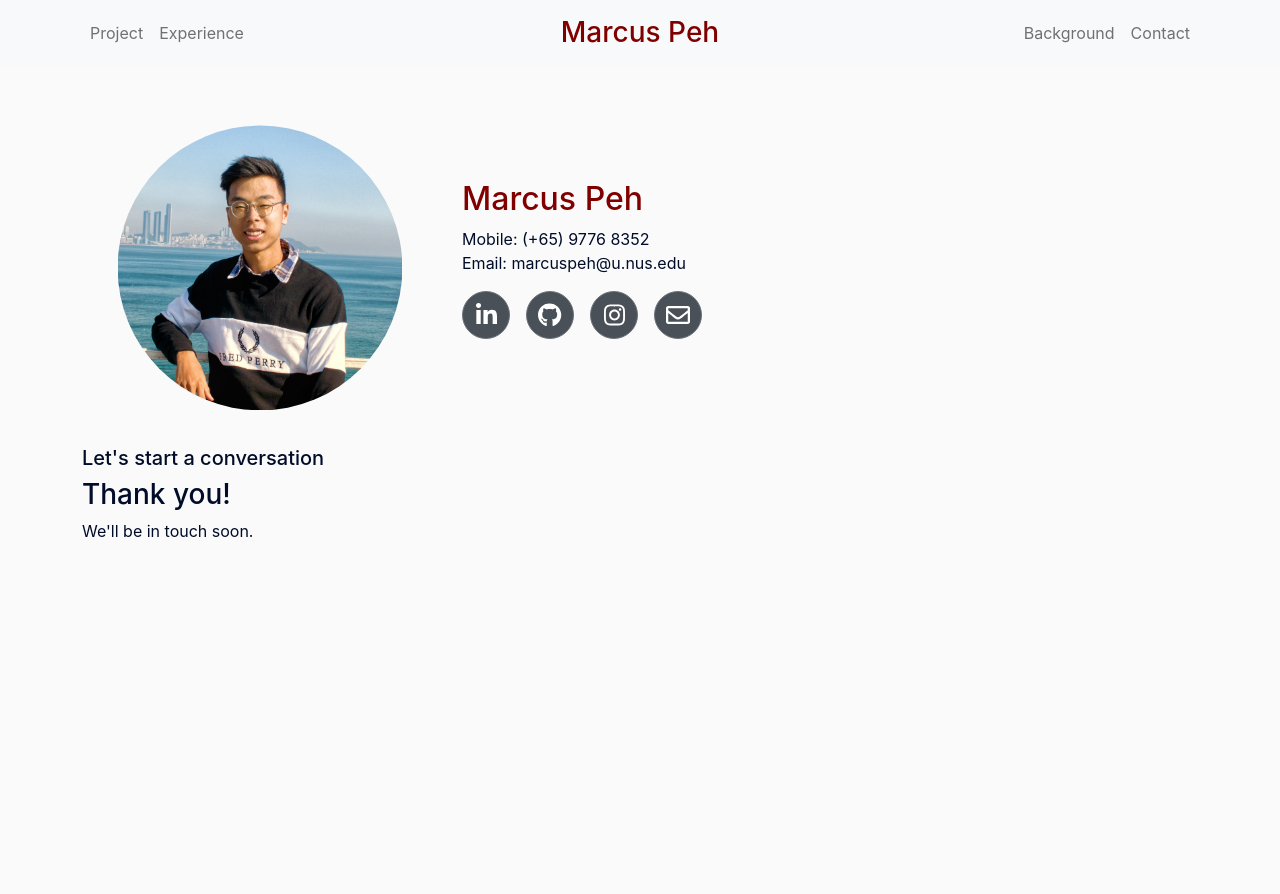
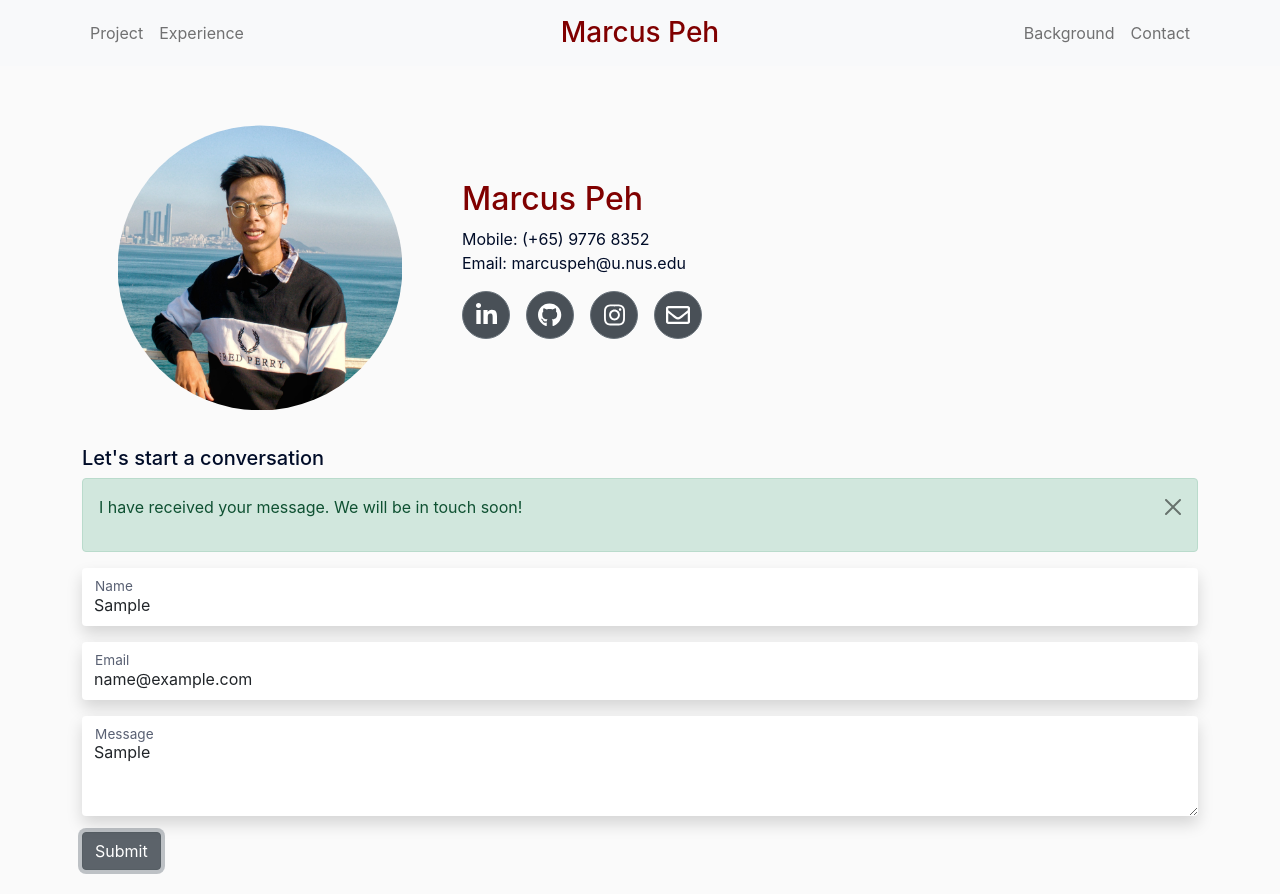
Before and after one commit to marcuspeh/marcuspeh.github.io, a React (Create React App) app: page /contact in a window 1280 px wide. Both pictures are taken after typing "Sample", "name@example.com", "Sample" into the empty fields and a click on the button "Submit". Before the commit the page ends 800 px from the top, so only its background shows below. Built offline with nearby package versions, Linux system fonts and the light colour scheme.

Commit message:
Fix npm warning and add in alert for form submission

```diff
--- a/src/components/contactForm/ContactForm.tsx
+++ b/src/components/contactForm/ContactForm.tsx
@@ -1,5 +1,6 @@
 import React, { useState } from "react"
-import { Button, FloatingLabel, Form } from "react-bootstrap"
+import { Button, FloatingLabel, Form, Alert } from "react-bootstrap"
+
 
 const FORM_ENDPOINT = "https://public.herotofu.com/v1/1fa106f0-a221-11ec-975b-f9cc2b0e6900"
 
@@ -11,17 +12,16 @@ const ContactForm = () => {
     }, 100)
   }
 
-  if (submitted) {
   return (
     <>
-        <h3>Thank you!</h3>
-        <div>We'll be in touch soon.</div>
-      </>
-    )
+      <Form action={FORM_ENDPOINT} onSubmit={handleSubmit} method="POST" target="_blank"id="contactForm">
+        {
+          submitted ?
+          <Alert variant="success" onClose={() => setSubmitted(false)} dismissible>
+            <p>I have received your message. We will be in touch soon!</p>
+          </Alert>
+          : <></>
         }
-
-  return (
-    <Form action={FORM_ENDPOINT} onSubmit={handleSubmit} method="POST" target="_blank">
         <Form.Group className="mb-3" controlId="formBasicText">
           <FloatingLabel controlId="floatingInput" label="Name" className="mb-3">
             <Form.Control type="text" name="name" placeholder="Your name" className="border-0 shadow" required/>
@@ -44,6 +44,7 @@ const ContactForm = () => {
           Submit
         </Button>
       </Form>
+    </>
   )
 }
 
```
Also changed, not shown: 1 other file (tests, documents, lock files or other folders). Lines whose indentation alone changed are shown as unchanged.
